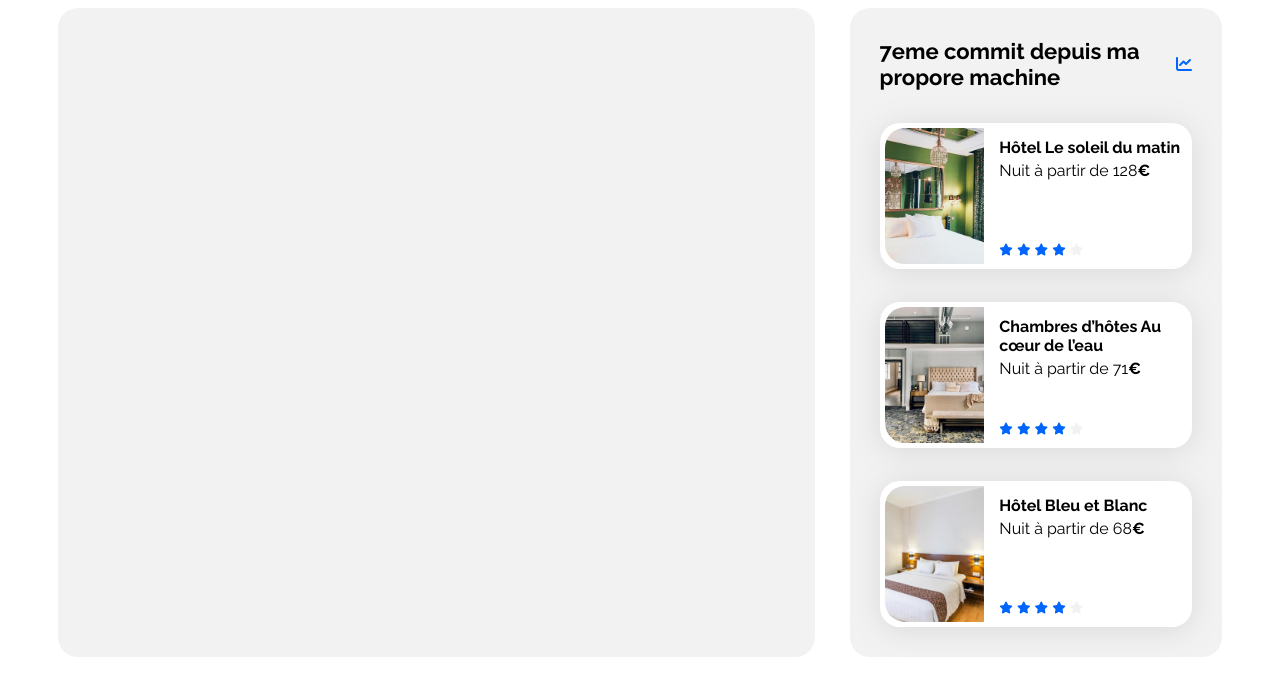
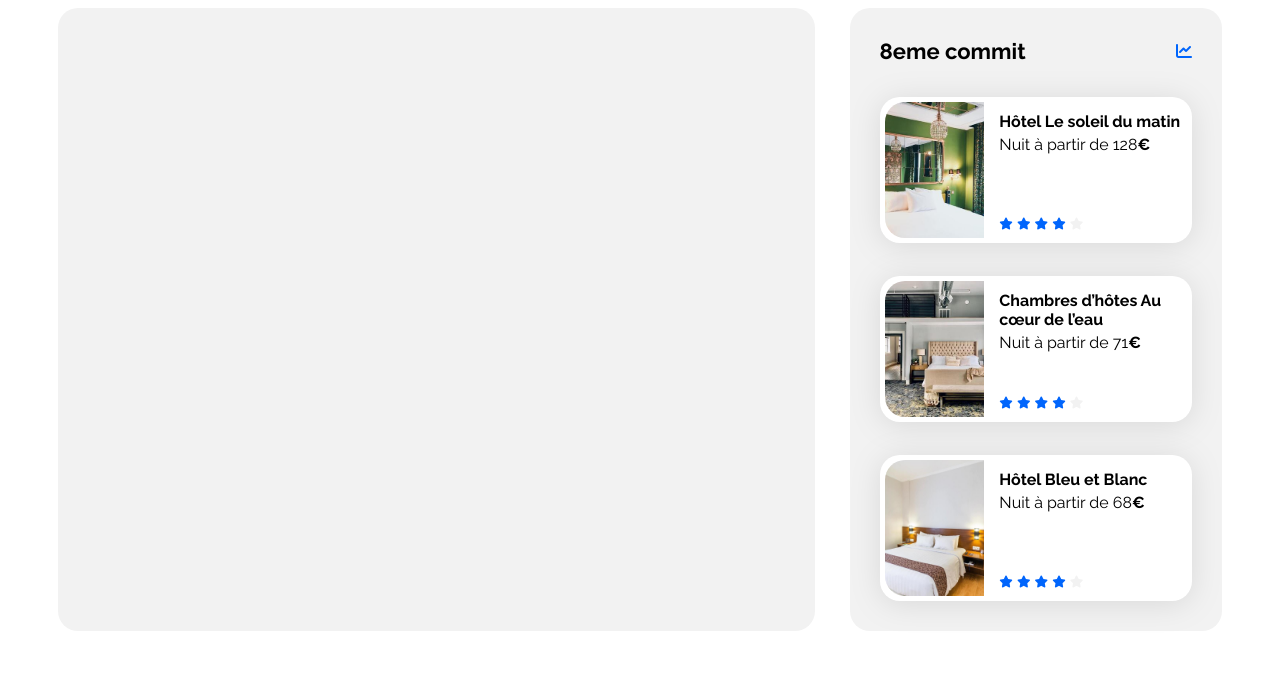
Before and after one commit to lilirose24/testrepo, a plain HTML site: page index.html in a window 1280 px wide. Drawn offline with Linux system fonts and the light colour scheme.

Commit message:
8eme commit - ajouter trois commit sans push

```diff
--- a/index.html
+++ b/index.html
@@ -24,7 +24,7 @@
                 </section>
                 <section class="populaires">
                     <div class="populaires-title">
-                        <h2 class="section-title"> 7eme commit depuis ma propore machine </h2>
+                        <h2 class="section-title"> 8eme commit </h2>
                         <i class="fa-solid fa-chart-line" aria-hidden="true"></i>
                     </div>
                     <div class="populaires-cards">
```
